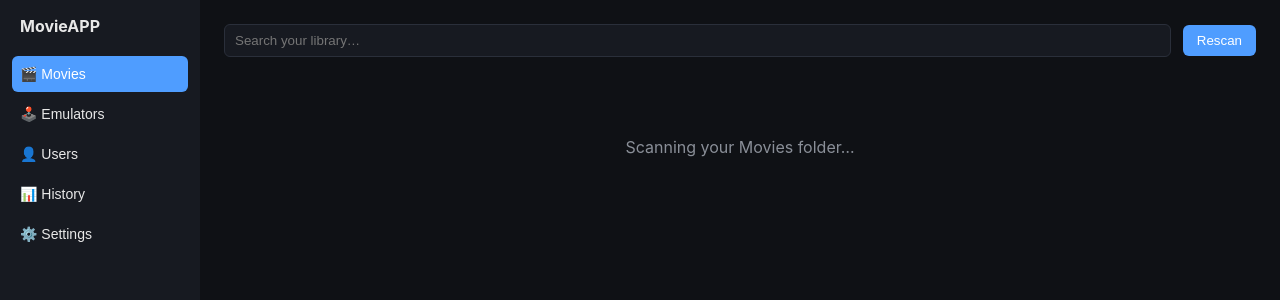
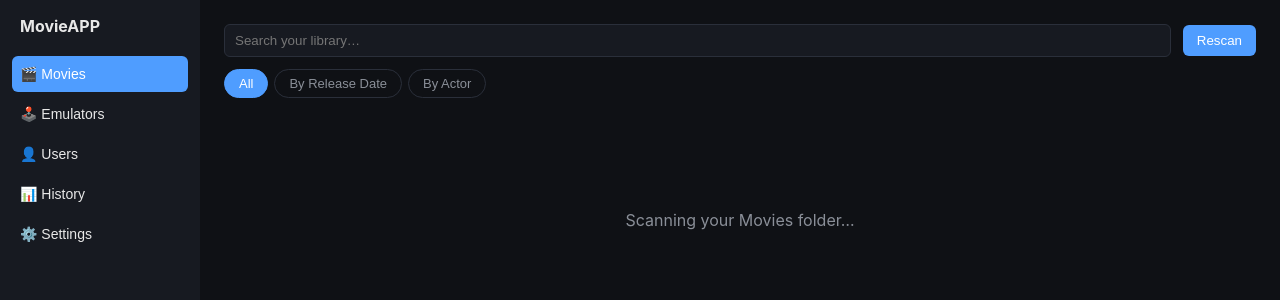
Before and after one commit to SWGfan/MovieAPP, a React (Vite) app in the folder apps/desktop/: page / in a window 1280 px wide. Shown: the top 300 px of the page. Built offline with nearby package versions, Linux system fonts and the light colour scheme.

Commit message:
Add sticky search bar and By Actor/By Release Date sub-tabs to Movies

```diff
--- a/apps/desktop/electron/preload.js
+++ b/apps/desktop/electron/preload.js
@@ -13,6 +13,7 @@ contextBridge.exposeInMainWorld('movieapp', {
   launchEmulator: (emulatorPath, romPath) => ipcRenderer.invoke('emulators:launch', { emulatorPath, romPath }),
 
   tmdbSearch: (query) => ipcRenderer.invoke('tmdb:search', query),
+  tmdbCredits: (movieId) => ipcRenderer.invoke('tmdb:credits', movieId),
 
   getRemoteAccessInfo: () => ipcRenderer.invoke('remote:getAccessInfo'),
 
--- a/apps/desktop/src/components/Movies.jsx
+++ b/apps/desktop/src/components/Movies.jsx
@@ -5,6 +5,12 @@ export default function Movies() {
   const [enriched, setEnriched] = useState({})
   const [loading, setLoading] = useState(true)
   const [query, setQuery] = useState('')
+  const [view, setView] = useState('all') // 'all' | 'actor' | 'year'
+
+  const [castByPath, setCastByPath] = useState({})
+  const [castLoading, setCastLoading] = useState(false)
+  const [actorQuery, setActorQuery] = useState('')
+  const [selectedActor, setSelectedActor] = useState(null)
 
   const scan = async () => {
     setLoading(true)
@@ -27,31 +33,33 @@ export default function Movies() {
     scan()
   }, [])
 
+  // Only fetch cast info once the actor sub-tab is actually opened, and only for
+  // movies we haven't already looked up — keeps this from hitting TMDB on every load.
+  useEffect(() => {
+    if (view !== 'actor') return
+    const toFetch = movies.filter((m) => enriched[m.path]?.id && !castByPath[m.path])
+    if (toFetch.length === 0) return
+
+    let cancelled = false
+    setCastLoading(true)
+    ;(async () => {
+      for (const m of toFetch) {
+        if (cancelled) break
+        const res = await window.movieapp.tmdbCredits(enriched[m.path].id)
+        if (cancelled) break
+        setCastByPath((prev) => ({ ...prev, [m.path]: res?.cast || [] }))
+      }
+      if (!cancelled) setCastLoading(false)
+    })()
+
+    return () => {
+      cancelled = true
+    }
+  }, [view, movies, enriched, castByPath])
+
   const filtered = movies.filter((m) => m.name.toLowerCase().includes(query.toLowerCase()))
 
-  return (
-    <div>
-      <div className="row">
-        <input
-          placeholder="Search your library…"
-          value={query}
-          onChange={(e) => setQuery(e.target.value)}
-          style={{ flex: 1 }}
-        />
-        <button className="primary" onClick={scan}>Rescan</button>
-      </div>
-
-      {loading && <p className="empty-state">Scanning your Movies folder…</p>}
-
-      {!loading && filtered.length === 0 && (
-        <div className="empty-state">
-          <p>No movies found yet.</p>
-          <p>Drop video files into your Movies folder (set in Settings) and hit Rescan.</p>
-        </div>
-      )}
-
-      <div className="grid">
-        {filtered.map((m) => {
+  const movieCard = (m) => {
     const meta = enriched[m.path]
     return (
       <div className="card" key={m.path} onClick={() => window.movieapp.playMovie(m.path)}>
@@ -68,8 +76,125 @@ export default function Movies() {
         </div>
       </div>
     )
-        })}
+  }
+
+  const renderAll = () => (
+    <>
+      {!loading && filtered.length === 0 && (
+        <div className="empty-state">
+          <p>No movies found yet.</p>
+          <p>Drop video files into your Movies folder (set in Settings) and hit Rescan.</p>
         </div>
+      )}
+      <div className="grid">{filtered.map(movieCard)}</div>
+    </>
+  )
+
+  const renderByYear = () => {
+    const sorted = movies.slice().sort((a, b) => (enriched[b.path]?.release_date || '').localeCompare(enriched[a.path]?.release_date || ''))
+    const groups = new Map()
+    for (const m of sorted) {
+      const year = enriched[m.path]?.release_date?.slice(0, 4) || 'Unknown year'
+      if (!groups.has(year)) groups.set(year, [])
+      groups.get(year).push(m)
+    }
+    if (movies.length === 0) return <p className="empty-state">No movies found yet.</p>
+    return Array.from(groups.entries()).map(([year, list]) => (
+      <div key={year}>
+        <h3 style={{ fontSize: 15, margin: '20px 0 10px' }}>{year}</h3>
+        <div className="grid">{list.map(movieCard)}</div>
+      </div>
+    ))
+  }
+
+  const renderByActor = () => {
+    if (selectedActor) {
+      const inRole = movies.filter((m) => (castByPath[m.path] || []).includes(selectedActor))
+      return (
+        <>
+          <button
+            onClick={() => setSelectedActor(null)}
+            style={{ background: 'none', border: 'none', color: 'var(--accent)', cursor: 'pointer', fontSize: 13, padding: 0, marginBottom: 10 }}
+          >
+            ← All actors
+          </button>
+          <h3 style={{ fontSize: 15, margin: '0 0 10px' }}>{selectedActor}</h3>
+          <div className="grid">{inRole.map(movieCard)}</div>
+        </>
+      )
+    }
+
+    const actorSet = new Set()
+    movies.forEach((m) => (castByPath[m.path] || []).forEach((name) => actorSet.add(name)))
+    const actors = Array.from(actorSet)
+      .filter((name) => name.toLowerCase().includes(actorQuery.toLowerCase()))
+      .sort((a, b) => a.localeCompare(b))
+
+    return (
+      <>
+        <input
+          placeholder="Search actors…"
+          value={actorQuery}
+          onChange={(e) => setActorQuery(e.target.value)}
+          style={{ width: '100%', marginBottom: 16 }}
+        />
+        {castLoading && actorSet.size === 0 && <p className="empty-state">Looking up cast info…</p>}
+        {!castLoading && actorSet.size === 0 && (
+          <p className="empty-state">No cast info found yet — make sure a TMDB key is set in Settings.</p>
+        )}
+        <div className="grid" style={{ gridTemplateColumns: 'repeat(auto-fill, minmax(140px, 1fr))' }}>
+          {actors.map((name) => (
+            <div
+              key={name}
+              className="card"
+              style={{ padding: 16, textAlign: 'center', fontSize: 13, fontWeight: 600 }}
+              onClick={() => setSelectedActor(name)}
+            >
+              {name}
+            </div>
+          ))}
+        </div>
+      </>
+    )
+  }
+
+  return (
+    <div>
+      <div className="sticky-bar">
+        <div className="row" style={{ marginBottom: 12 }}>
+          <input
+            placeholder="Search your library…"
+            value={query}
+            onChange={(e) => setQuery(e.target.value)}
+            style={{ flex: 1 }}
+          />
+          <button className="primary" onClick={scan}>Rescan</button>
+        </div>
+        <div className="subtabs">
+          {[
+            ['all', 'All'],
+            ['year', 'By Release Date'],
+            ['actor', 'By Actor']
+          ].map(([key, label]) => (
+            <button
+              key={key}
+              className={`subtab ${view === key ? 'active' : ''}`}
+              onClick={() => {
+                setView(key)
+                setSelectedActor(null)
+              }}
+            >
+              {label}
+            </button>
+          ))}
+        </div>
+      </div>
+
+      {loading && <p className="empty-state">Scanning your Movies folder…</p>}
+
+      {!loading && view === 'all' && renderAll()}
+      {!loading && view === 'year' && renderByYear()}
+      {!loading && view === 'actor' && renderByActor()}
     </div>
   )
 }
--- a/apps/desktop/src/styles.css
+++ b/apps/desktop/src/styles.css
@@ -87,3 +87,25 @@ button.primary {
 }
 
 .row { display: flex; align-items: center; gap: 12px; margin-bottom: 16px; }
+
+.sticky-bar {
+  position: sticky;
+  top: -24px;
+  margin: -24px -24px 16px;
+  padding: 24px 24px 16px;
+  background: var(--bg);
+  z-index: 5;
+}
+
+.subtabs { display: flex; gap: 6px; margin-bottom: 16px; }
+.subtab {
+  background: none;
+  border: 1px solid #2a2f3a;
+  color: var(--muted);
+  padding: 6px 14px;
+  border-radius: 20px;
+  cursor: pointer;
+  font-size: 13px;
+}
+.subtab:hover { color: var(--text); }
+.subtab.active { background: var(--accent); border-color: var(--accent); color: #fff; }
```
Also changed, not shown: apps/desktop/electron/main.js (+31 -0 lines). Lines whose indentation alone changed are shown as unchanged.
